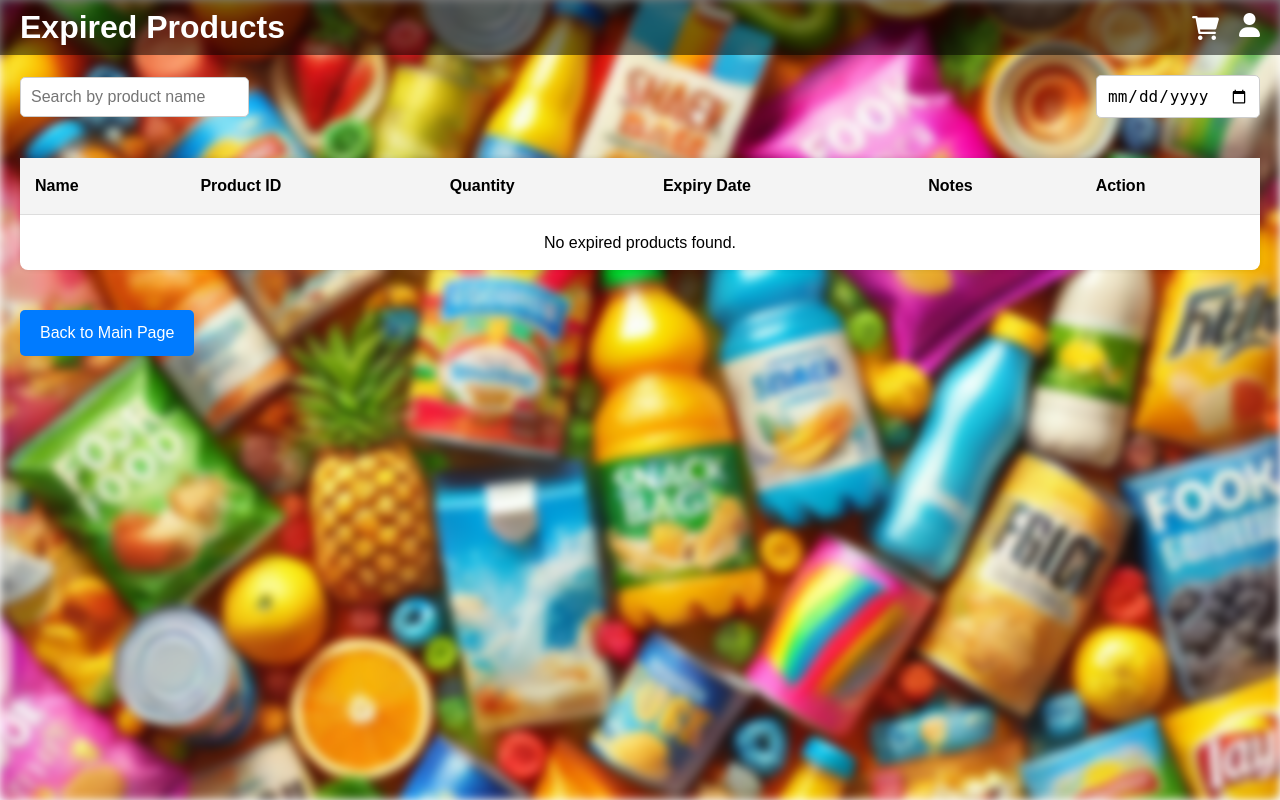
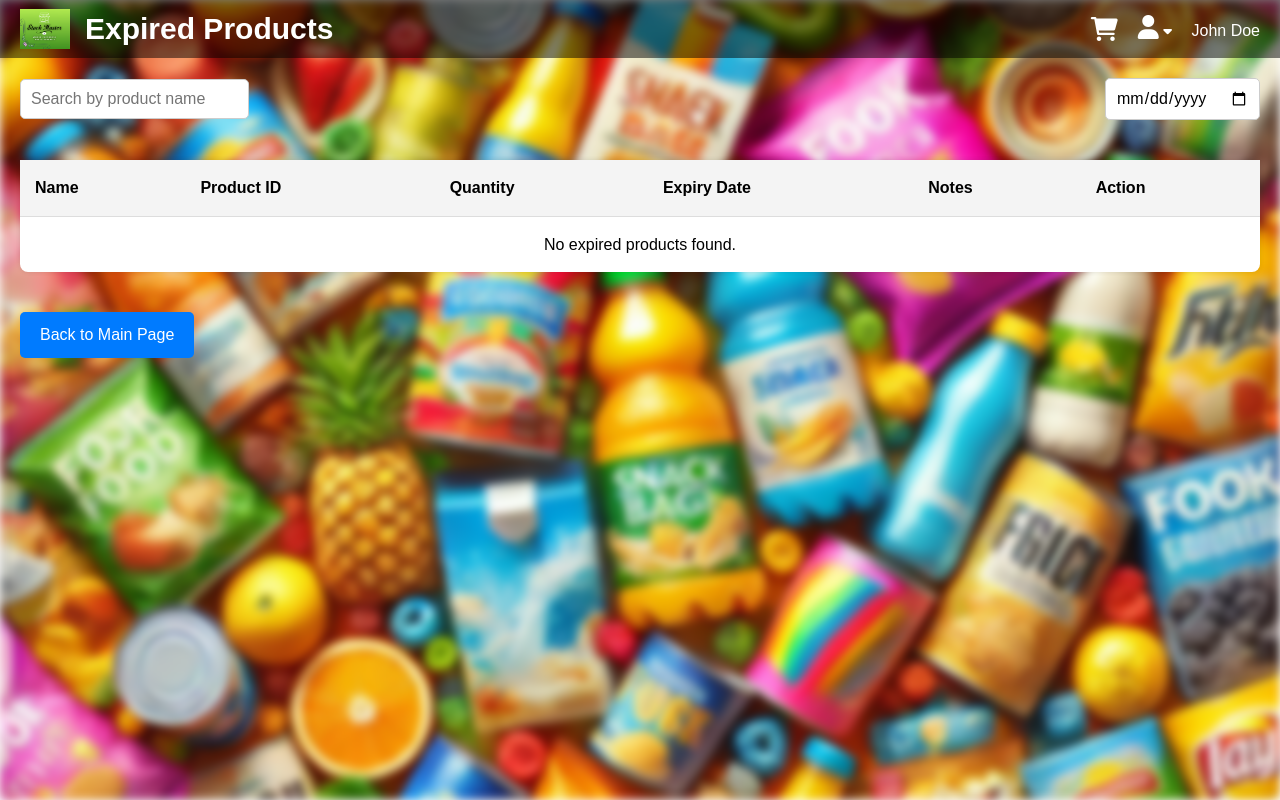
Before and after one commit to monicasanthi/expiryedge, a Django app: page /expired_pro/ in a window 1280 px wide. Run offline with Django 4.2, Linux system fonts and the light colour scheme; data that the repository does not hold is empty.

Commit message:
monica changes

```diff
--- a/template/expired_product.html
+++ b/template/expired_product.html
@@ -8,6 +8,12 @@
   <link rel="stylesheet" href="https://cdnjs.cloudflare.com/ajax/libs/font-awesome/6.0.0/css/all.min.css">
   <style>
     /* General Reset */
+    * {
+        margin: 0;
+        padding: 0;
+        box-sizing: border-box;
+        font-family: Arial, sans-serif;
+      }
     body {
       margin: 0;
       font-family: Arial, sans-serif;
@@ -33,27 +39,22 @@
       display: flex;
       align-items: center;
       justify-content: space-between;
-      padding: 10px 20px;
+      padding: 5px 20px;
       position: sticky;
       top: 0;
       z-index: 100;
       color: white;
-      height: 35px;
+      flex-wrap: wrap;
     }
 
-    .header .nav {
-      display: flex;
-      align-items: center;
+    .header-title {
+      font-size: 30px;
+      color: white;
+      font-weight: bold;
+      margin-left: 15px;
     }
 
-    .header .nav .back-arrow {
-      margin-right: 20px;
-      cursor: pointer;
-      color: white;
-      font-size: 1.5rem;
-    }
-
-    .header .icons {
+    .icons {
       display: flex;
       align-items: center;
       position: relative;
@@ -62,18 +63,49 @@
 
     .header .icons .icon {
       cursor: pointer;
-      font-size: 1.5rem;
+      font-size: 24px;
       color: white;
+    }
+
+    .title {
+            font-size: 25px;
+            font-weight: bold;
+    }
+
+    .subtitle {
+        font-size: 15px;
+    }
+
+    .left-section {
+        display: flex;
+        align-items: center;
+    }
+    /* Logo Container */
+    .left-section {
+        display: flex;
+        align-items: center;
+    }
+
+    .logo {
+        width: 50px; /* Adjust size as needed */
+        height: auto;
+    }
+    /* Dropdown Profile */
+    .dropdown-container {
+        position: relative;
+        display: inline-block;
     }
 
     .dropdown {
       position: absolute;
+      text-align: left;
       top: 50px;
       right: 0;
       background-color: rgba(0, 0, 0, 0.8);
+      border-radius: 5px;
       min-width: 150px;
       box-shadow: 0 4px 8px rgba(0, 0, 0, 0.2);
-      z-index: 1;
+      z-index: 10;
       display: none;
     }
 
@@ -86,6 +118,21 @@
 
     .dropdown a:hover {
       background-color: #ddd;
+    }
+
+    .dropdown-arrow {
+      font-size: 14px;
+      color: white;
+      margin-right: 15px;
+      cursor: pointer;
+    }
+    /* Profile Container */
+    .profile-container {
+        position: relative;
+        display: flex;
+        align-items: center;
+        cursor: pointer;
+        display: inline-block;
     }
 
     /* Search and Filter Bar */
@@ -176,17 +223,31 @@
 
     /* Responsive Design */
     @media (max-width: 768px) {
-      .search-filter-bar input {
-        width: 100%;
+      .header {
+          flex-direction: row;
+          align-items: center;
+          text-align: center;
+        }
+        .left-section {
+          justify-content: center;
+        }
+        .icons {
+          margin-top: 10px;
+        }
+        .search-filter-bar input {
+          width: 100%;
       }
 
       .expired-table th, .expired-table td {
-        padding: 10px;
+        padding: 5px;
         font-size: 14px;
+      }
+      .header-title{
+        font-size: 15px !important;
       }
 
       .header .icons {
-        gap: 10px;
+        gap: 15px;
       }
     }
   </style>
@@ -196,14 +257,18 @@
   <div class="background-overlay"></div>
 
   <div class="header">
-    <div class="nav">
-      <!-- <i class="fas fa-arrow-left back-arrow" onclick="goBackToMainPage()"></i> -->
-      <h1>Expired Products</h1>
+    <div class="left-section">
+      <img src="{% static 'images/logo.png' %}" alt="Company Logo" class="logo">
+      <h2 class="header-title">Expired Products</h2>
     </div>
     <div class="icons">
       <i class="fas fa-shopping-cart icon"></i>
+
       <div class="dropdown-container">
         <i class="fas fa-user icon" id="userIcon"></i>
+        <i class="fas fa-caret-down dropdown-arrow"></i> <!-- Dropdown Arrow -->
+        <span class="profile-name">John Doe</span>
+
         <div class="dropdown" id="dropdownMenu">
           <a href="/">Home</a>
           <a href="/o_d/">Dashboard</a>
```
Also changed, not shown: template/billing.html (+21 -20 lines), template/change_password.html (+91 -26 lines), template/faq.html (+77 -14 lines).
